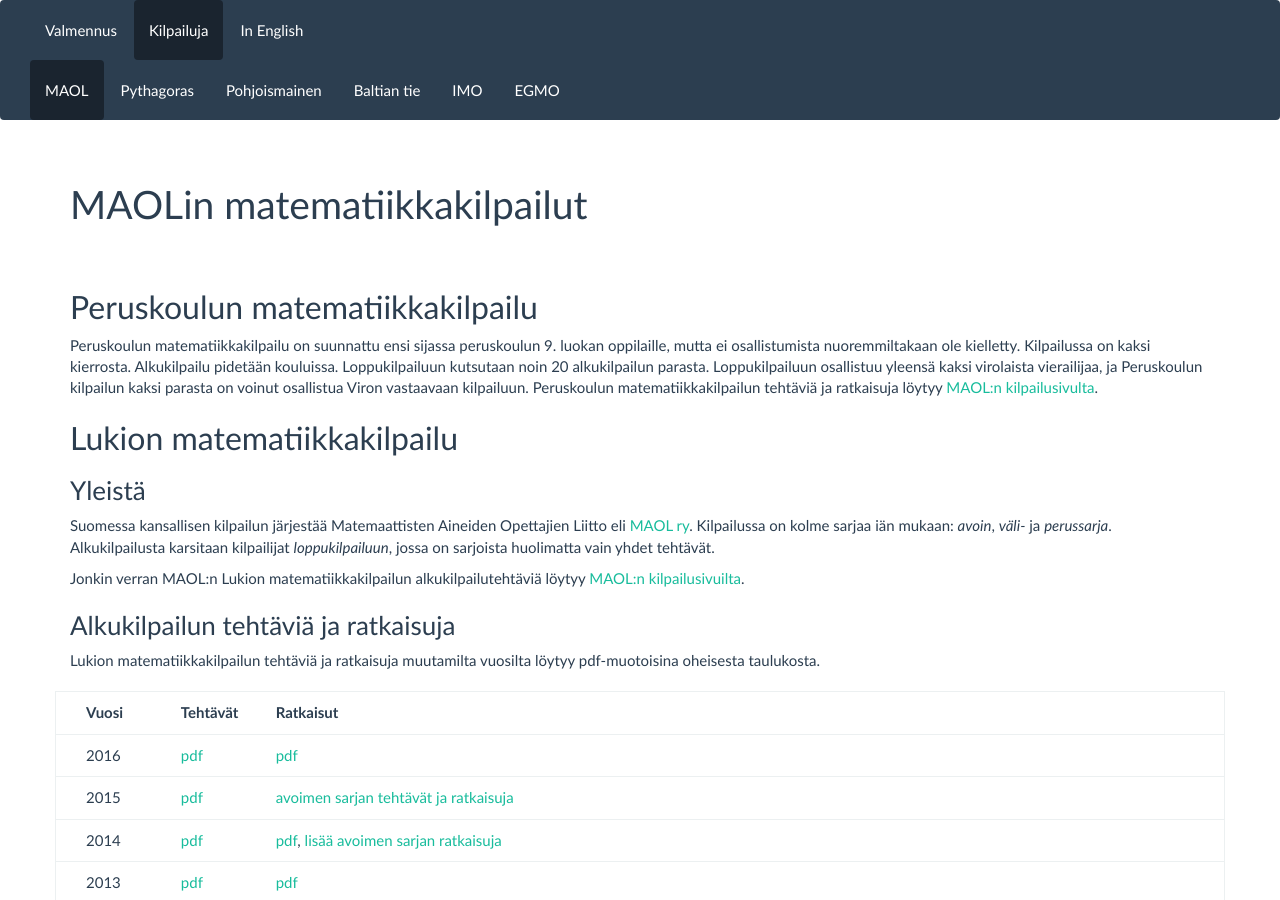
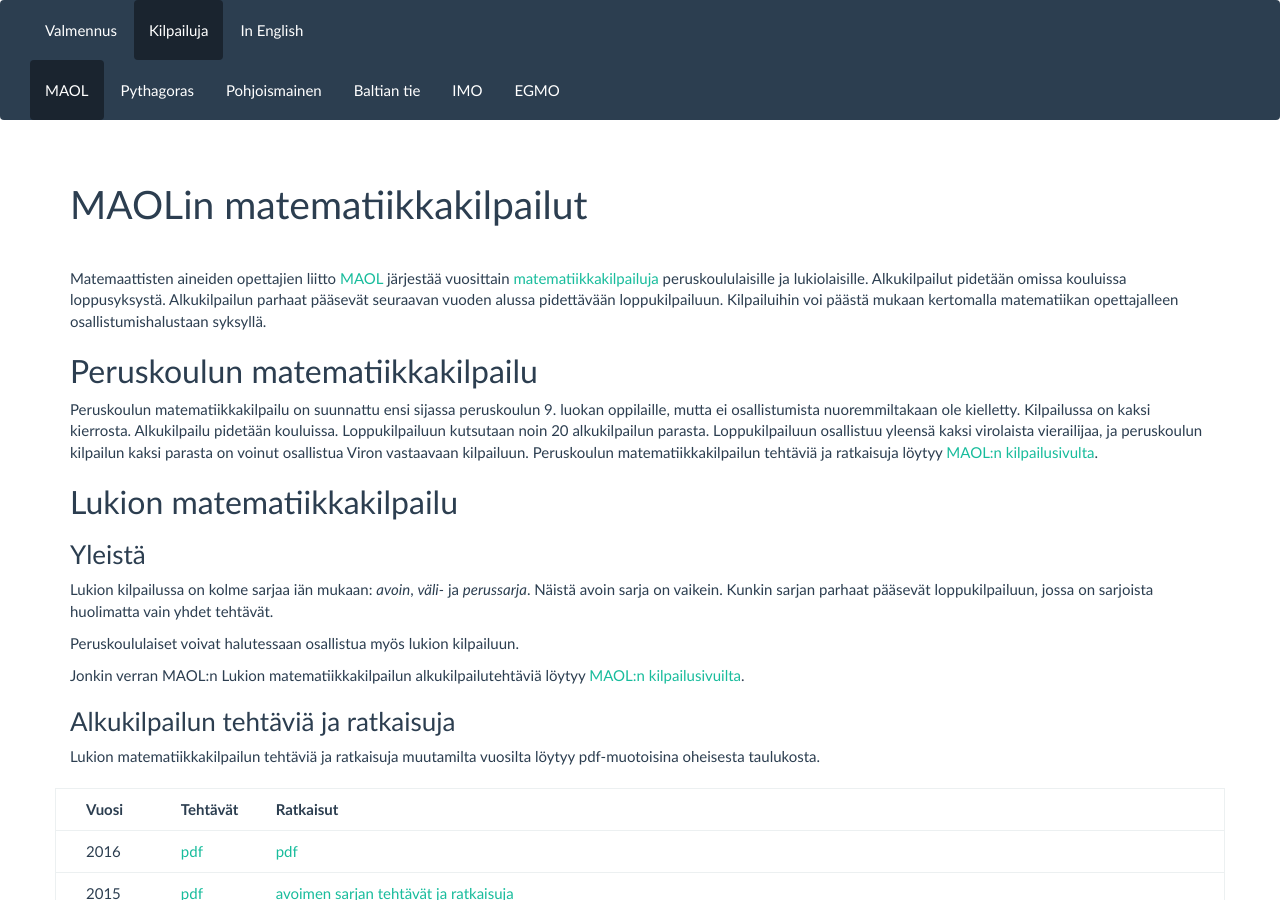
Before and after one commit to matematiikkakilpailut/matematiikkakilpailut.github.io, a Jekyll site: the page built from MAOL/index.md, in a window 1280 px wide and 900 px high. Built offline with Jekyll 4.4.1, drawn with Linux system fonts in a browser that asks for light colours.

Commit message:
Update index.md
tekstejä päivitetty

```diff
--- a/MAOL/index.md
+++ b/MAOL/index.md
@@ -10,6 +10,15 @@ description: >-
   Tällä sivulla on lukiosarjojen loppukilpailun tehtäviä
   ja ratkaisuja.
 ---
+Matemaattisten aineiden opettajien liitto [MAOL](https://maol.fi/)
+järjestää vuosittain
+[matematiikkakilpailuja](https://maol.fi/neljan-tieteen-kisat/)
+peruskoululaisille ja lukiolaisille. Alkukilpailut pidetään
+omissa kouluissa loppusyksystä. Alkukilpailun parhaat pääsevät
+seuraavan vuoden alussa pidettävään loppukilpailuun.
+Kilpailuihin voi päästä mukaan kertomalla matematiikan
+opettajalleen osallistumishalustaan syksyllä.
+
 ## Peruskoulun matematiikka&shy;kilpailu
 
 Peruskoulun matematiikka&shy;kilpailu on suunnattu ensi sijassa
@@ -17,7 +26,7 @@ peruskoulun 9. luokan oppilaille, mutta ei osallistumista
 nuoremmiltakaan ole kielletty. Kilpailussa on kaksi kierrosta.
 Alkukilpailu pidetään kouluissa. Loppukilpailuun kutsutaan noin 20
 alkukilpailun parasta. Loppukilpailuun osallistuu yleensä kaksi
-virolaista vierailijaa, ja Peruskoulun kilpailun kaksi parasta on
+virolaista vierailijaa, ja peruskoulun kilpailun kaksi parasta on
 voinut osallistua Viron vastaavaan kilpailuun. Peruskoulun
 matematiikka&shy;kilpailun tehtäviä ja ratkaisuja löytyy
 [MAOL:n kilpailusivulta][maolpk].
@@ -28,11 +37,13 @@ matematiikka&shy;kilpailun tehtäviä ja ratkaisuja löytyy
 
 ### Yleistä
 
-Suomessa kansallisen kilpailun järjestää Matemaattisten Aineiden
-Opettajien Liitto eli [MAOL ry][maol]. Kilpailussa on kolme sarjaa iän
-mukaan: *avoin*, *väli-* ja *perussarja*. Alkukilpailusta karsitaan
-kilpailijat *loppukilpailuun*, jossa on sarjoista huolimatta vain
-yhdet tehtävät.
+Lukion kilpailussa on kolme sarjaa iän
+mukaan: *avoin*, *väli-* ja *perussarja*. Näistä avoin sarja
+on vaikein. Kunkin sarjan parhaat pääsevät loppukilpailuun,
+jossa on sarjoista huolimatta vain yhdet tehtävät.
+
+Peruskoululaiset voivat halutessaan osallistua myös lukion
+kilpailuun.
 
 Jonkin verran MAOL:n Lukion matematiikka&shy;kilpailun alkukilpailutehtäviä
 löytyy [MAOL:n kilpailusivuilta][maollukio].
```
